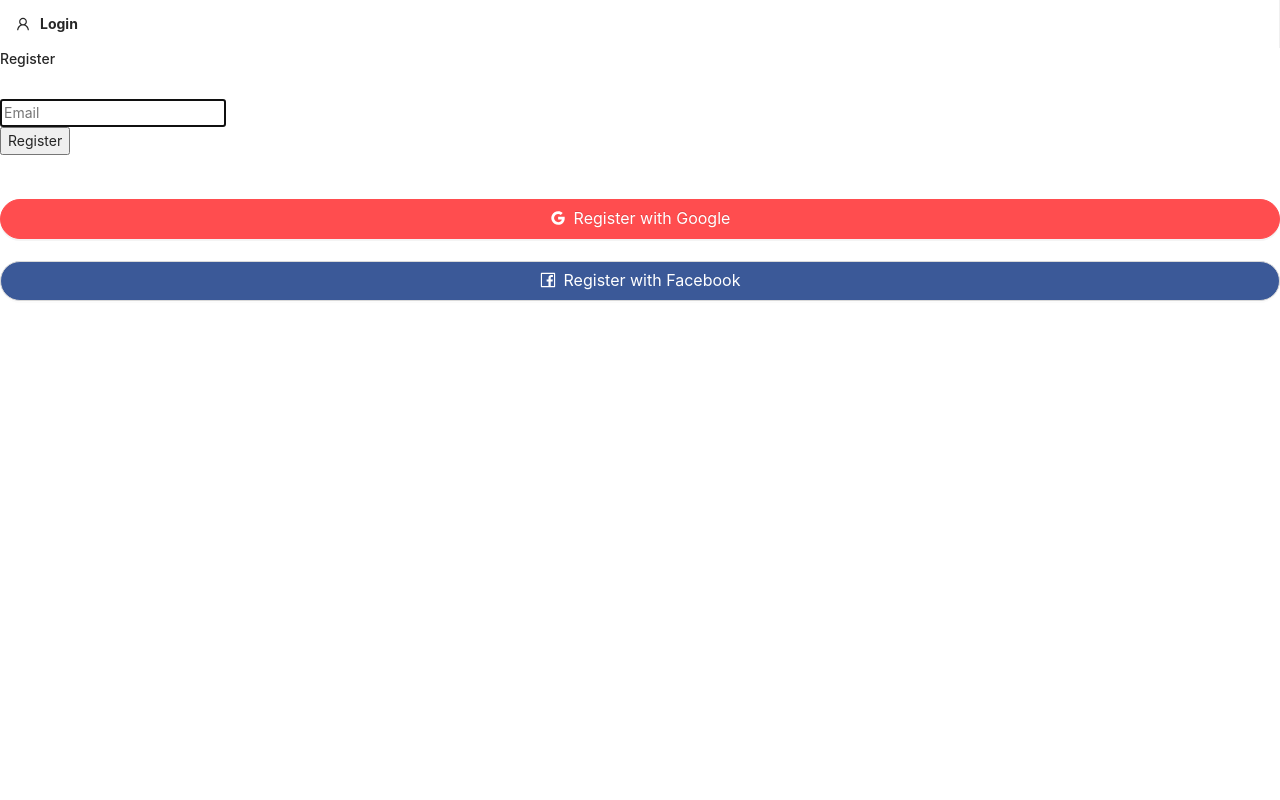
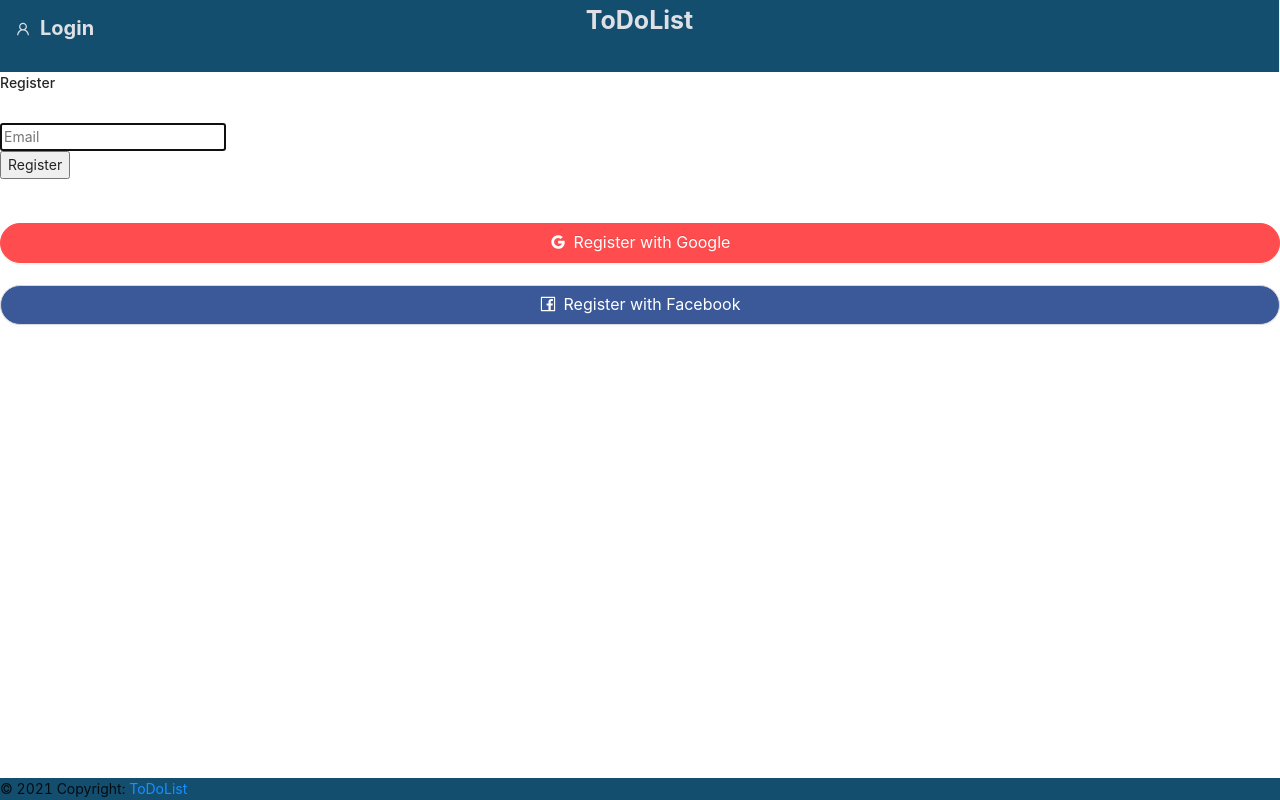
Before and after one commit to MHF0/ToDoList-with-ReactJs-nodejs, a React (Create React App) app in the folder client/: page /register in a window 1280 px wide. Built offline with nearby package versions, Linux system fonts and the light colour scheme; no server answers.

Commit message:
Complete the ToDoList web

```diff
--- a/client/src/App.js
+++ b/client/src/App.js
@@ -5,17 +5,18 @@
 import { useDispatch } from "react-redux";
 import { currentUser } from "./functions/auth";
 import { LoadingOutlined } from "@ant-design/icons";
+import { ToastContainer } from "react-toastify";
+import "react-toastify/dist/ReactToastify.css";
 import { Suspense } from "react";
 
-const Login = lazy(() => import("./pages/auth/Login"));
-const Register = lazy(() => import("./pages/auth/Registar"));
+// file import
 const CompleteRegisterion = lazy(() => import("./pages/auth/RegistarComplete"));
 const ForgetPassword = lazy(() => import("./pages/auth/ForgetPassword"));
+const ToDoListUpdate = lazy(() => import("./ToDoList/ToDoListUpdate"));
+const Register = lazy(() => import("./pages/auth/Registar"));
+const Login = lazy(() => import("./pages/auth/Login"));
+const Footer = lazy(() => import("./nav/Footer"));
 const Home = lazy(() => import("./pages/Home"));
-const ToDoListUpdate = lazy(() => import("./ToDoList/ToDoListUpdate"));
-
-
-
 
 const App = () => {
     const dispatch = useDispatch();
@@ -34,7 +35,6 @@
                                 name: res.data.name,
                                 email: res.data.email,
                                 token: idTokenResult.token,
-                                role: res.data.role,
                                 _id: res.data._id,
                             },
                         });
@@ -56,16 +56,18 @@
             </div>
             }
         >
+            <ToastContainer />
             <Switch>
-                <Route exact path='/login' component={Login} />
-                <Route exact path='/' component={Home} />
+                <Route exact path='/' component={Login} />
+                <Route exact path='/home' component={Home} />
                 <Route exact path='/register' component={Register} />
                 <Route exact path='/forgetPassword' component={ForgetPassword} />
+                <Route exact path='/toDoList/:slug' component={ToDoListUpdate} />
                 <Route exact path='/register/complete' component={CompleteRegisterion} />
-                <Route exact path='/toDoList/:slug' component={ToDoListUpdate} />
             </Switch>
+            <Footer/>
         </Suspense>
-    )
-}
+    );
+};
 
 export default App;
--- a/client/src/ToDoList/ToDoListForm.js
+++ b/client/src/ToDoList/ToDoListForm.js
@@ -3,10 +3,10 @@
 const ToDoListForm = ({ handleSubmit, name, setName }) => (
     <form onSubmit={handleSubmit}>
         <div className="form-group">
-            <label>Name</label>
             <input
                 type="text"
                 className="form-control"
+                placeholder="Write here"
                 onChange={(e) => setName(e.target.value)}
                 value={name}
                 autoFocus
--- a/client/src/functions/toDoList.js
+++ b/client/src/functions/toDoList.js
@@ -1,27 +1,27 @@
 import axios from 'axios';
 
 export const getToDoLists = async ()=>
-    await axios.get(`${process.env.REACT_APP_API}/toDoList`);
+    await axios.get(`${process.env.REACT_APP_API}/`);
 
 export const getToDoList = async (slug) =>
-    await axios.get(`${process.env.REACT_APP_API}/toDoList/${slug}`);
+    await axios.get(`${process.env.REACT_APP_API}//${slug}`);
 
 export const removeToDoList = async (slug, authtoken) =>
-    await axios.delete(`${process.env.REACT_APP_API}/toDoList/${slug}`, {
+    await axios.delete(`${process.env.REACT_APP_API}/${slug}`, {
         headers: {
             authtoken,
         },
     });
 
 export const updateToDoList = async (slug, toDoList, authtoken) =>
-    await axios.put(`${process.env.REACT_APP_API}/toDoList/${slug}`, toDoList, {
+    await axios.put(`${process.env.REACT_APP_API}/${slug}`, toDoList, {
         headers: {
             authtoken,
         },
     });
 
 export const createToDoList = async (toDoList, authtoken) =>
-    await axios.post(`${process.env.REACT_APP_API}/toDoList`, toDoList, {
+    await axios.post(`${process.env.REACT_APP_API}/`, toDoList, {
         headers: {
             authtoken,
         },
--- /dev/null
+++ b/client/src/nav/Footer.js
@@ -0,0 +1,15 @@
+import React from "react";
+import './nav.css'
+const Footer = () => {
+
+    return (
+        <footer className="nav-color text-center text-white footer">
+            <div className="text-center p-3" style={{ backgroundcolor: 'rgba(0, 0, 0, 0.2)' }}>
+                © 2021 Copyright:
+                <a className="text-white" href="/"> ToDoList</a>
+            </div>
+        </footer>
+    );
+};
+
+export default Footer;
--- a/client/src/nav/Header.js
+++ b/client/src/nav/Header.js
@@ -8,7 +8,7 @@
 import firebase from "firebase";
 import { useDispatch, useSelector } from "react-redux";
 import { useHistory } from "react-router-dom";
-// import './en.css'
+import './nav.css'
 
 const { SubMenu, Item } = Menu;
 
@@ -34,29 +34,48 @@
     };
 
     return (
-        <Menu onClick={handleClick} selectedKeys={[current]} mode='vertical' className='nav-color navBar'>
+        <Menu onClick={handleClick} selectedKeys={[current]} mode='vertical' className='nav-color h-45'>
+            <div className='text-header'>
+                <h3>
+                    <b>ToDoList</b>
 
+                </h3>
+            </div>
             {!user && (
                 <Item
                     key="login"
-                    className="nav-text-icon float-left hover userName"
+                    className="userName float-left"
                     style={{ width: '150px' }} icon={<UserOutlined />}>
-                    <Link to="/login"><b className="nav-text-icon">Login</b></Link>
+                    <Link to="/"><b className="login">Login</b></Link>
                 </Item>
             )}
             {user && (
                 <SubMenu
-                    title={user.name && user.name}
-                    className="nav-text-icon float-left hover navPostion userName"
+                    title={`Hello, ${user.name && user.name}`}
+                    className="float-left userName"
                 >
                     <Item>
                         <Link to="/forgetPassword">Change Password</Link>
                     </Item>
 
-                    <Item icon={<LogoutOutlined />} onClick={logout}>
+                    <Item icon={<LogoutOutlined style={{ color: 'white', fontSize: '20px' }} />} onClick={logout}>
                         Logout
-          </Item>
+                    </Item>
                 </SubMenu>
+            )}
+            {user && (
+                <div>
+                    <div className='text-header'>
+                        <Link to='/'>
+                            <h3>
+                                ToDoList
+                            </h3>
+                        </Link>
+                    </div>
+                    <Item icon={<LogoutOutlined />} onClick={logout} className='float-right logout'>
+                        Logout
+                    </Item>
+                </div>
             )}
         </Menu>
     );
--- /dev/null
+++ b/client/src/nav/nav.css
@@ -0,0 +1,38 @@
+.text-header h3 {
+    position: relative;
+    color: #dee0e6;
+    text-align: center;
+    font-size: 25px;
+    height: 15px;
+    top: 20px;
+}
+
+.nav-color {
+    background-color: #134e6f;
+}
+
+.userName {
+    color: #dee0e6;
+    position: relative;
+    font-size: 20px;
+    bottom: 20px;
+}
+
+.login {
+    color: #dee0e6;
+    position: relative;
+    font-size: 20px;
+}
+
+.logout {
+    color: #dee0e6;
+    position: relative;
+    font-size: 20px;
+    bottom: 20px;
+}
+
+.footer{
+    position: absolute;
+    bottom: 0;
+    width: 100%;
+}
--- a/client/src/pages/Home.js
+++ b/client/src/pages/Home.js
@@ -53,7 +53,7 @@
             removeToDoList(slug, user.token)
                 .then((res) => {
                     setLoading(false);
-                    toast.error(`${res.data.name} deleted`);
+                    toast.error(`${res.data.name} was deleted`);
                     loadToDoList();
                 })
                 .catch((err) => {
@@ -79,7 +79,7 @@
                             {loading ? (
                                 <h4 className="text-danger">Loading..</h4>
                             ) : (
-                                <h4>To Do List</h4>
+                                <h4>Your To Do</h4>
                             )}
 
                             <ToDoListForm
@@ -88,10 +88,8 @@
                                 setName={setName}
                             />
 
-                            {/* step 2 and step 3 */}
                             <ToDoListSearch keyword={keyword} setKeyword={setKeyword} />
 
-                            {/* step 5 */}
                             {toDoLists.filter(searched(keyword)).map((t) => (
                                 <div className="alert alert-secondary" key={t._id}>
                                     {t.name}
--- a/client/src/pages/auth/ForgetPassword.js
+++ b/client/src/pages/auth/ForgetPassword.js
@@ -59,7 +59,7 @@
                     <br />
                     <button className="btn btn-raised" disabled={!email}>
                         Submit
-        </button>
+                    </button>
                 </form>
             </div>
         </>
--- a/client/src/pages/auth/Registar.js
+++ b/client/src/pages/auth/Registar.js
@@ -15,7 +15,7 @@
     let dispatch = useDispatch();
 
     useEffect(() => {
-        if (user && user.token) history.push("/");
+        if (user && user.token) history.push("/home");
     }, [user, history]);
 
     const handleSubmit = async (e) => {
@@ -41,7 +41,7 @@
         if (intended) {
             history.push(intended.from);
         } else {
-            history.push('/');
+            history.push('/home');
         }
     };
 
@@ -59,7 +59,6 @@
                                 name: res.data.name,
                                 email: res.data.email,
                                 token: idTokenResult.token,
-                                role: res.data.role,
                                 _id: res.data._id,
                             },
                         });
@@ -87,7 +86,6 @@
                                 name: res.data.name,
                                 email: res.data.email,
                                 token: idTokenResult.token,
-                                role: res.data.role,
                                 _id: res.data._id,
                             },
                         });
```
Also changed, not shown: client/src/App.css (deleted, +0 -38 lines), client/src/pages/auth/Login.js (+6 -9 lines), 2 other files (tests, documents, lock files or other folders).
